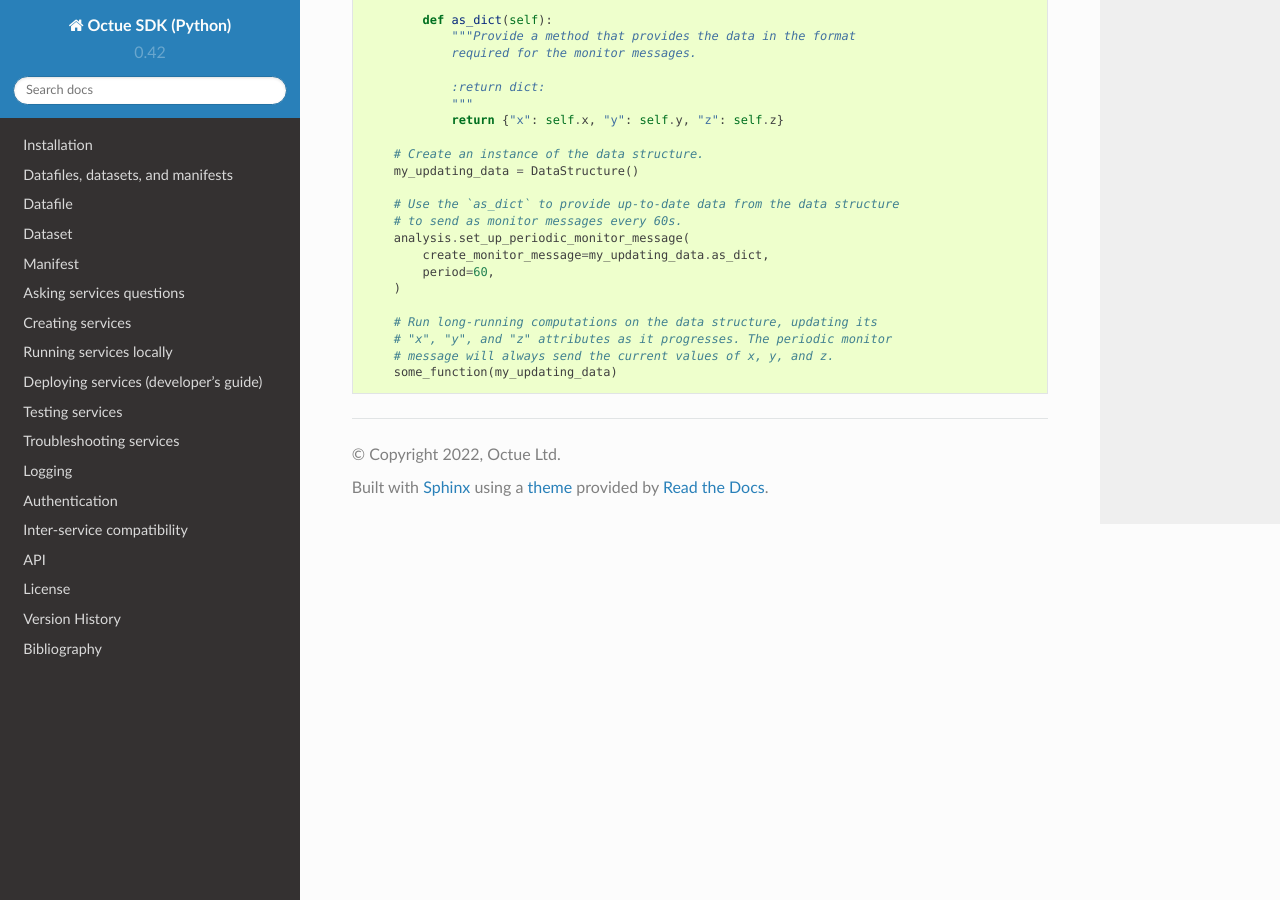
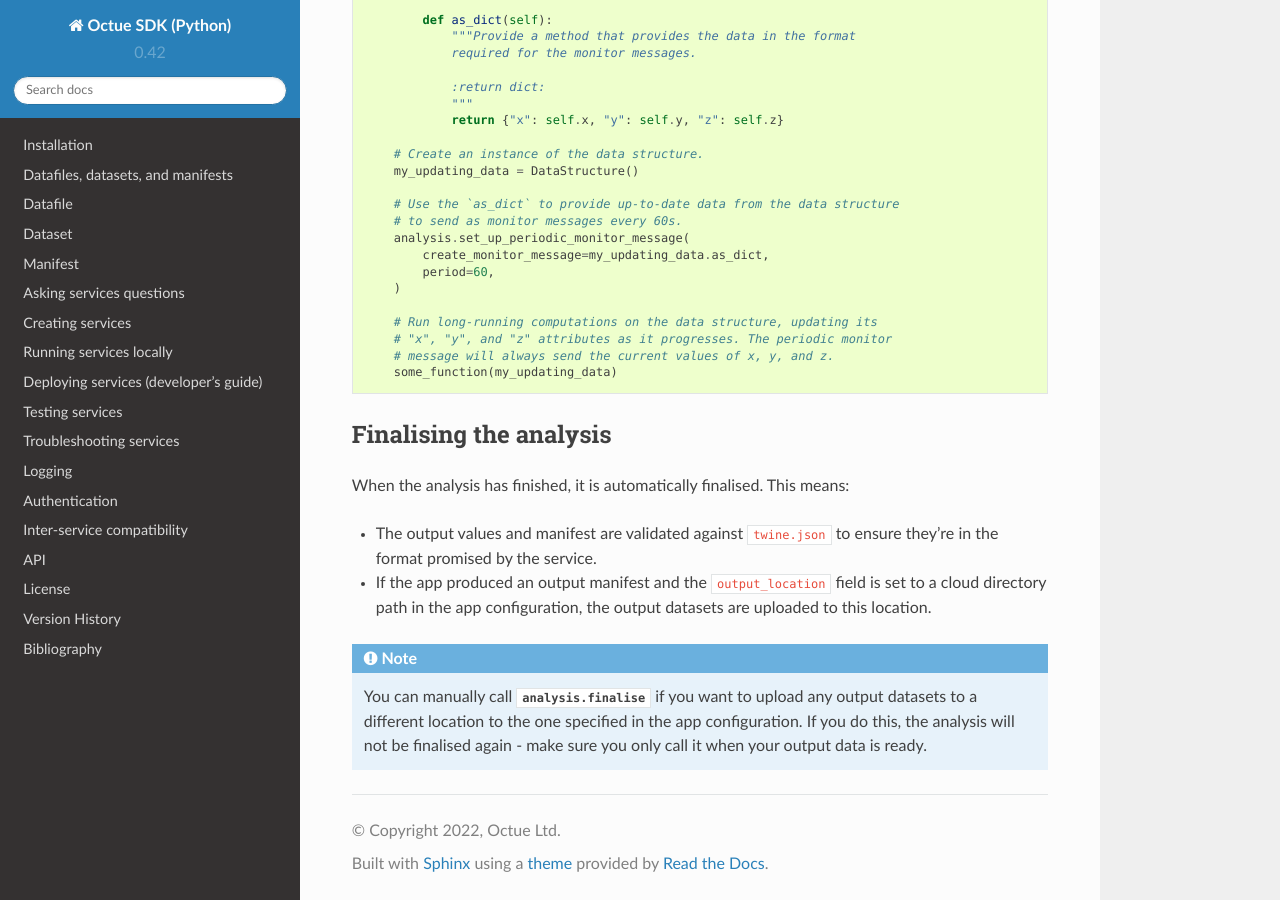
Before and after one commit to octue/octue-sdk-python, a Sphinx documentation site: the page built from docs/source/creating_apps.rst, in a window 1280 px wide and 900 px high, scrolled down 2380 px. Built offline with Sphinx 7.4.7 and the Read the Docs theme 2.0.0, drawn with Linux system fonts in a browser that asks for light colours.

Commit message:
DOC: Add documentation on finalising analyses

```diff
--- a/docs/source/creating_apps.rst
+++ b/docs/source/creating_apps.rst
@@ -142,3 +142,19 @@ Monitor messages can also be set up to send periodically in time.
         # "x", "y", and "z" attributes as it progresses. The periodic monitor
         # message will always send the current values of x, y, and z.
         some_function(my_updating_data)
+
+
+Finalising the analysis
+-----------------------
+When the analysis has finished, it is automatically finalised. This means:
+
+- The output values and manifest are validated against ``twine.json`` to ensure they're in the format promised by the
+  service.
+- If the app produced an output manifest and the ``output_location`` field is set to a cloud directory path in the app
+  configuration, the output datasets are uploaded to this location.
+
+.. note::
+
+    You can manually call :mod:`analysis.finalise <octue.resources.analysis.Analysis.finalise>` if you want to upload
+    any output datasets to a different location to the one specified in the app configuration. If you do this, the
+    analysis will not be finalised again - make sure you only call it when your output data is ready.
```
